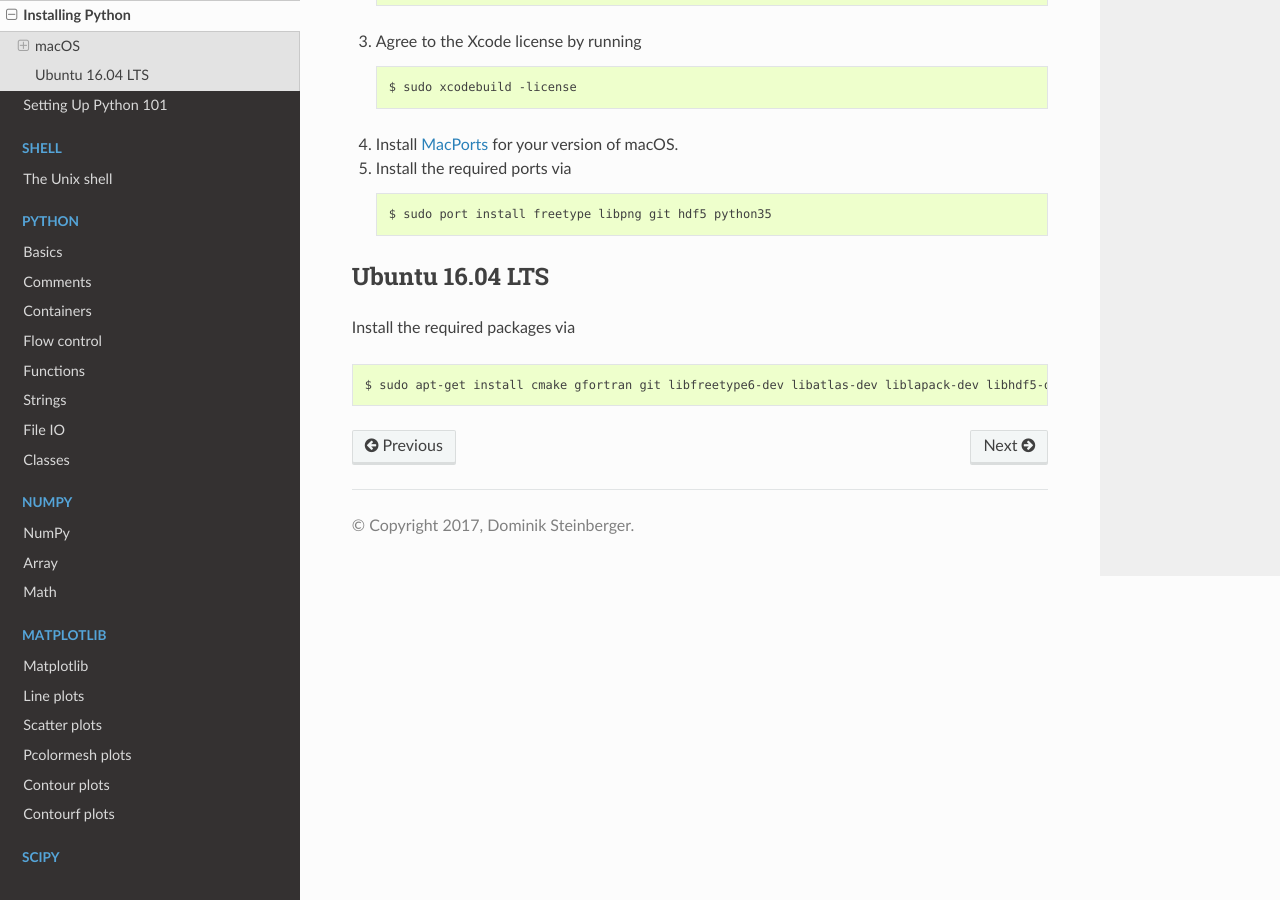
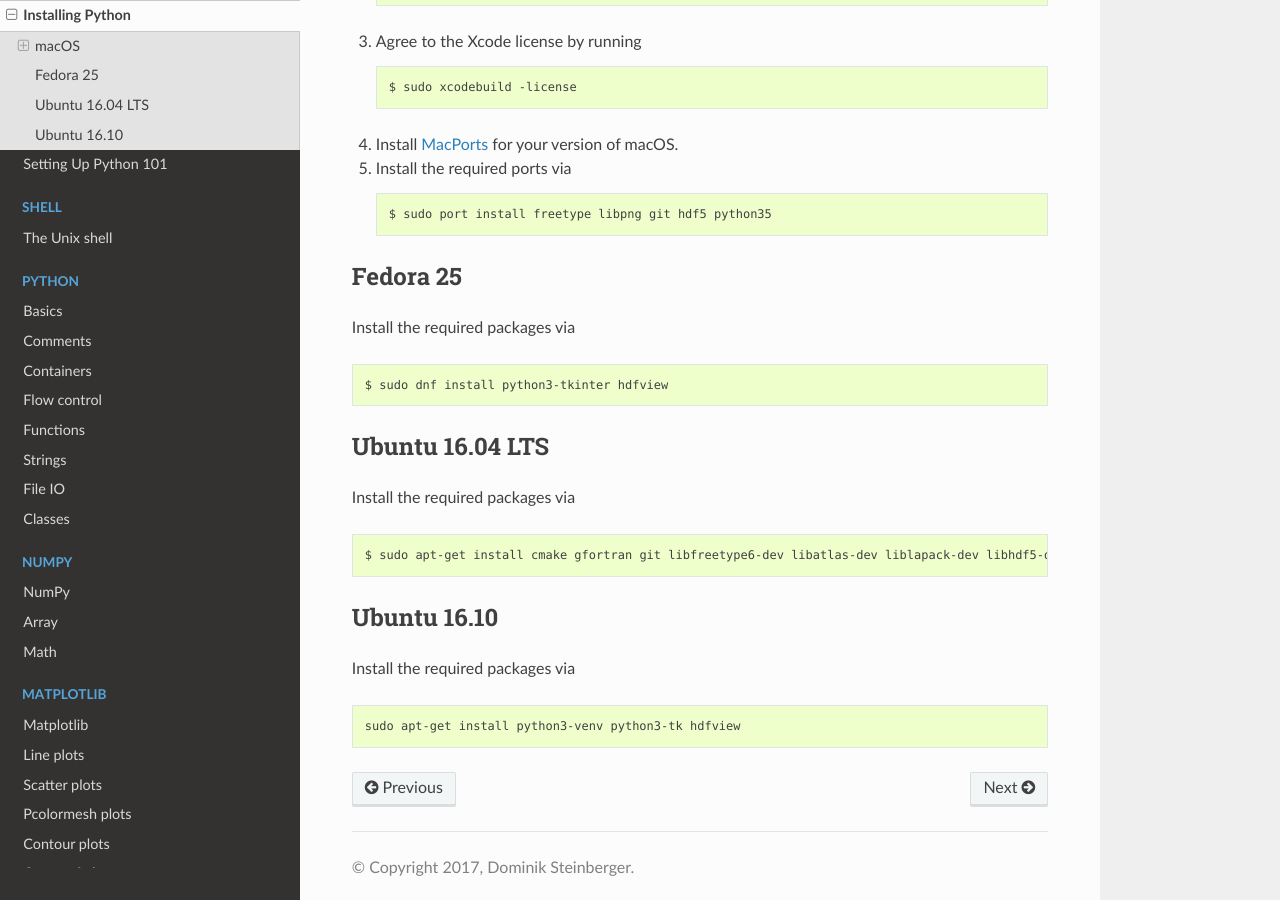
Before and after one commit to GauZen/python101, a Sphinx documentation site: the page built from docs/setup/installing_python.rst, in a window 1280 px wide and 900 px high, scrolled down 865 px. Built offline with Sphinx 7.4.7 and the Read the Docs theme 2.0.0, drawn with Linux system fonts in a browser that asks for light colours.

Commit message:
Add installation instruction for Fedora 25 and Ubuntu 16.10

```diff
--- a/docs/setup/installing_python.rst
+++ b/docs/setup/installing_python.rst
@@ -73,6 +73,16 @@ MacPorts
 .. _Mac App Store: https://itunes.apple.com/de/app/xcode/id497799835?mt=12
 
 
+Fedora 25
+=========
+
+Install the required packages via
+
+.. code-block:: shell
+
+    $ sudo dnf install python3-tkinter hdfview
+
+
 Ubuntu 16.04 LTS
 ================
 
@@ -81,3 +91,13 @@ Install the required packages via
 .. code-block:: shell
 
     $ sudo apt-get install cmake gfortran git libfreetype6-dev libatlas-dev liblapack-dev libhdf5-dev python3-dev python3-venv python3-pip python3-tk
+
+
+Ubuntu 16.10
+============
+
+Install the required packages via
+
+.. code-block:: shell
+
+    sudo apt-get install python3-venv python3-tk hdfview
```
